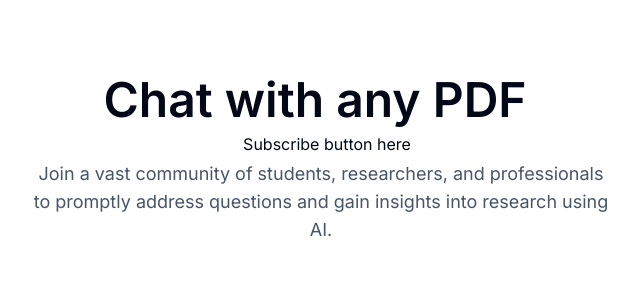
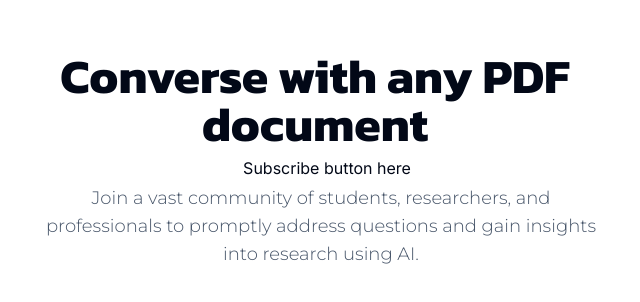
Before and after one commit to dmitridrozdov/chatpdf, a Next.js app: page / in a window 1280 px wide. Shown: the part 240-542 px from the top of the page, without its empty margins (319-959 px from the left). Built offline with nearby package versions, Linux system fonts and the light colour scheme; no server answers.

Commit message:
Update page.tsx

```diff
--- a/src/app/page.tsx
+++ b/src/app/page.tsx
@@ -8,6 +8,12 @@ import { ArrowRight, LogIn } from "lucide-react";
 // import { db } from "@/lib/db";
 // import { chats } from "@/lib/db/schema";
 // import { eq } from "drizzle-orm";
+
+import { cn } from "@/lib/utils";
+import { Montserrat, Kanit } from 'next/font/google';
+
+const montserrat = Montserrat ({ weight: '300', subsets: ['latin'] });
+const kanit = Kanit ({ weight: '700', subsets: ['latin']});
 
 export default async function Home() {
   const { userId } = await auth();
@@ -25,7 +31,7 @@ export default async function Home() {
       <div className="absolute top-1/2 left-1/2 -translate-x-1/2 -translate-y-1/2">
         <div className="flex flex-col items-center text-center">
           <div className="flex items-center">
-            <h1 className="mr-3 text-5xl font-semibold">Chat with any PDF</h1>
+            <h1 className={cn("mr-3 text-5xl font-semibold", kanit.className)}>Converse with any PDF document</h1>
             <UserButton afterSignOutUrl="/" />
           </div>
 
@@ -43,7 +49,7 @@ export default async function Home() {
             </div>
           </div>
 
-          <p className="max-w-xl mt-1 text-lg text-slate-600">
+          <p className={cn("max-w-xl mt-1 text-lg text-slate-600", montserrat.className)}>
             Join a vast community of students, researchers, and professionals to promptly address questions and gain insights into research using AI.
           </p>
 
```
